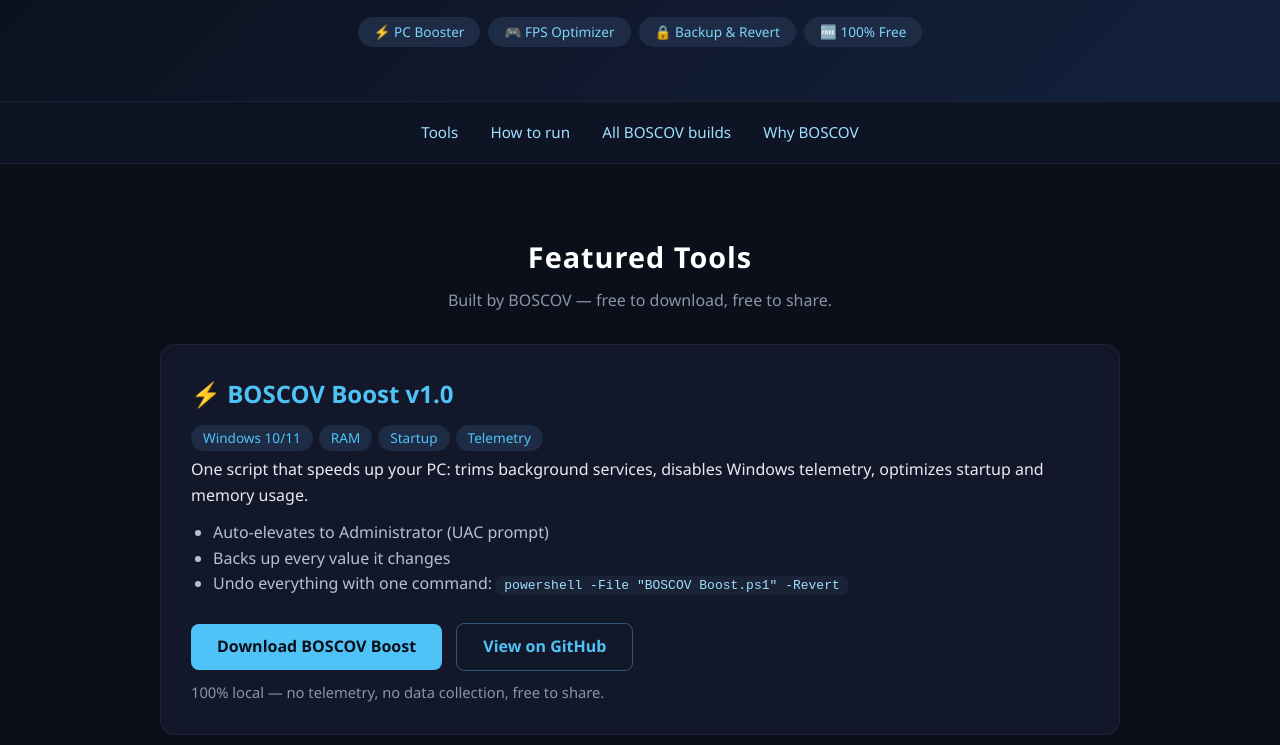
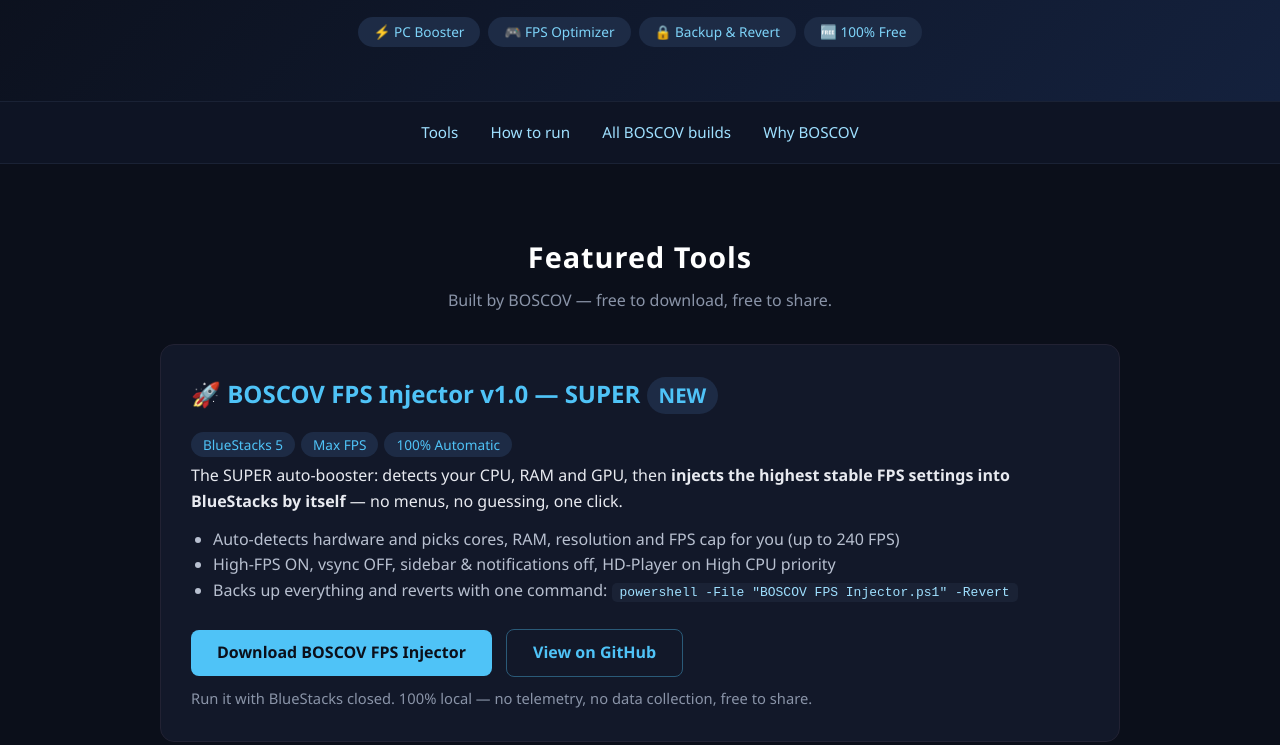
Before and after one commit to BOSCOV-CD/boscov-tools, a plain HTML site: page index.html in a window 1280 px wide. Shown: the part 207-952 px from the top of the page. Drawn offline with Linux system fonts and the light colour scheme.

Commit message:
Add BOSCOV FPS Injector SUPER - auto max-FPS injector for BlueStacks 5

```diff
--- a/index.html
+++ b/index.html
@@ -4,7 +4,7 @@
 <meta charset="UTF-8">
 <meta name="viewport" content="width=device-width, initial-scale=1.0">
 <title>BOSCOV Boost &amp; BOSCOV Optimizer — Free Windows &amp; BlueStacks Performance Tools</title>
-<meta name="description" content="Official BOSCOV site. BOSCOV Boost: RAM, startup &amp; telemetry booster for Windows 10/11. BOSCOV Optimizer: BlueStacks 5 FPS &amp; smoothness optimizer. Free, safe, one-click revert.">
+<meta name="description" content="Official BOSCOV site. BOSCOV FPS Injector SUPER: auto max-FPS booster for BlueStacks 5. BOSCOV Boost: RAM &amp; startup booster for Windows 10/11. BOSCOV Optimizer: BlueStacks FPS optimizer. Free, safe, one-click revert.">
 <meta name="author" content="BOSCOV">
 <meta name="keywords" content="BOSCOV, BOSCOV Boost, BOSCOV Optimizer, Windows booster, BlueStacks FPS, PC optimizer">
 <link rel="canonical" href="https://boscov-cd.github.io/boscov-tools/">
@@ -84,6 +84,20 @@
   <p class="section-sub">Built by BOSCOV — free to download, free to share.</p>
 
   <div class="card">
+    <h2>🚀 BOSCOV FPS Injector v1.0 — SUPER <span class="tag">NEW</span></h2>
+    <span class="tag">BlueStacks 5</span><span class="tag">Max FPS</span><span class="tag">100% Automatic</span>
+    <p>The SUPER auto-booster: detects your CPU, RAM and GPU, then <strong>injects the highest stable FPS settings into BlueStacks by itself</strong> — no menus, no guessing, one click.</p>
+    <ul>
+      <li>Auto-detects hardware and picks cores, RAM, resolution and FPS cap for you (up to 240 FPS)</li>
+      <li>High-FPS ON, vsync OFF, sidebar &amp; notifications off, HD-Player on High CPU priority</li>
+      <li>Backs up everything and reverts with one command: <code>powershell -File "BOSCOV FPS Injector.ps1" -Revert</code></li>
+    </ul>
+    <a class="dl" href="https://github.com/BOSCOV-CD/boscov-tools/raw/main/BOSCOV%20FPS%20Injector.ps1">Download BOSCOV FPS Injector</a>
+    <a class="dl ghost" href="https://github.com/BOSCOV-CD/boscov-tools">View on GitHub</a>
+    <p class="note">Run it with BlueStacks closed. 100% local — no telemetry, no data collection, free to share.</p>
+  </div>
+
+  <div class="card">
     <h2>⚡ BOSCOV Boost v1.0</h2>
     <span class="tag">Windows 10/11</span><span class="tag">RAM</span><span class="tag">Startup</span><span class="tag">Telemetry</span>
     <p>One script that speeds up your PC: trims background services, disables Windows telemetry, optimizes startup and memory usage.</p>
@@ -125,6 +139,11 @@
   <h2 class="section" id="builds">All BOSCOV builds</h2>
   <p class="section-sub">Everything I've published, in one place.</p>
   <div class="grid">
+    <div class="build">
+      <h3>🚀 BOSCOV FPS Injector — SUPER</h3>
+      <p>Auto-injects max FPS settings into BlueStacks 5. Detects your hardware, sets everything itself.</p>
+      <a href="https://github.com/BOSCOV-CD/boscov-tools">GitHub →</a>
+    </div>
     <div class="build">
       <h3>⚡ BOSCOV Boost</h3>
       <p>Windows 10/11 RAM, startup &amp; telemetry booster. Backed up, reversible.</p>
```
Also changed, not shown: 2 other files.
